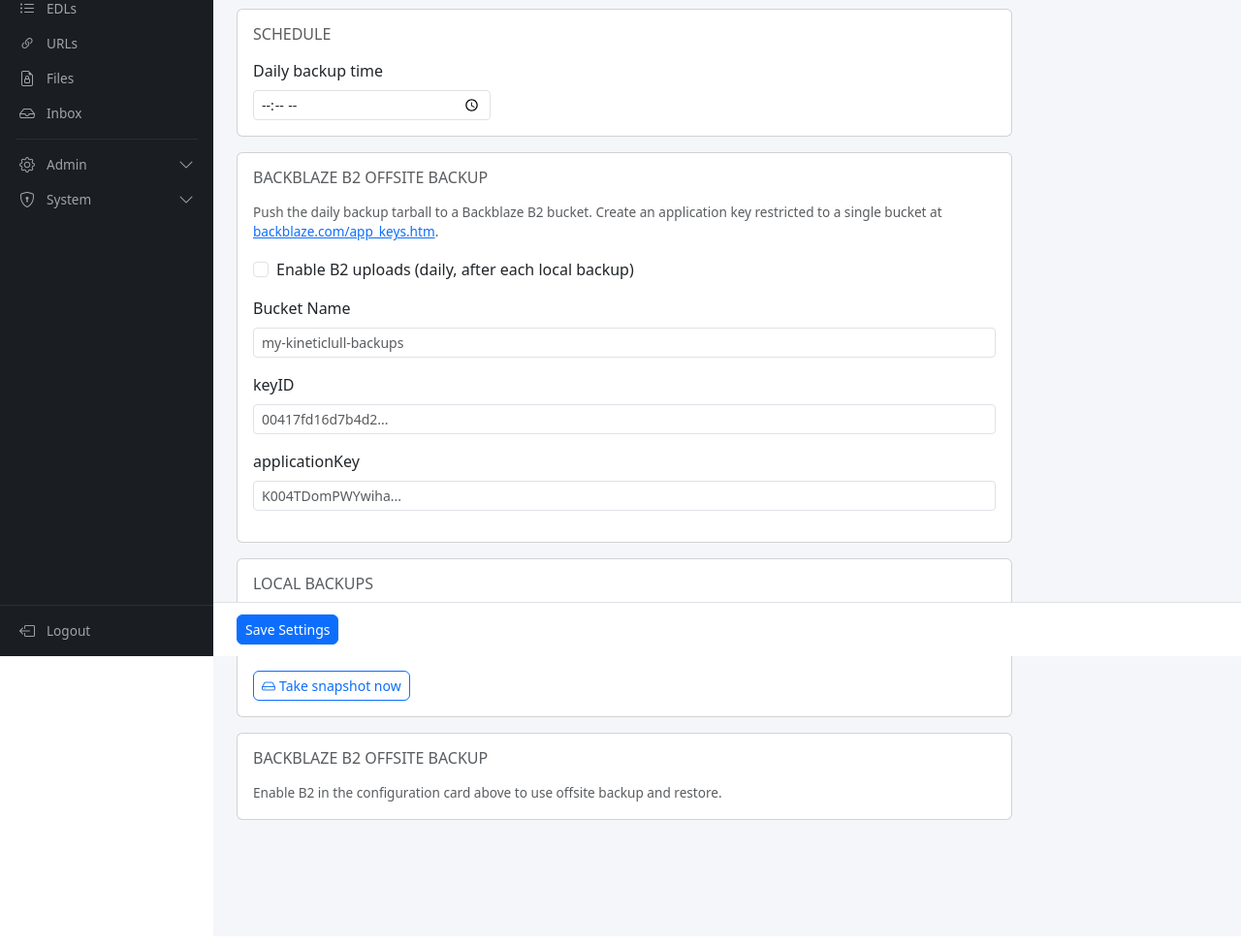
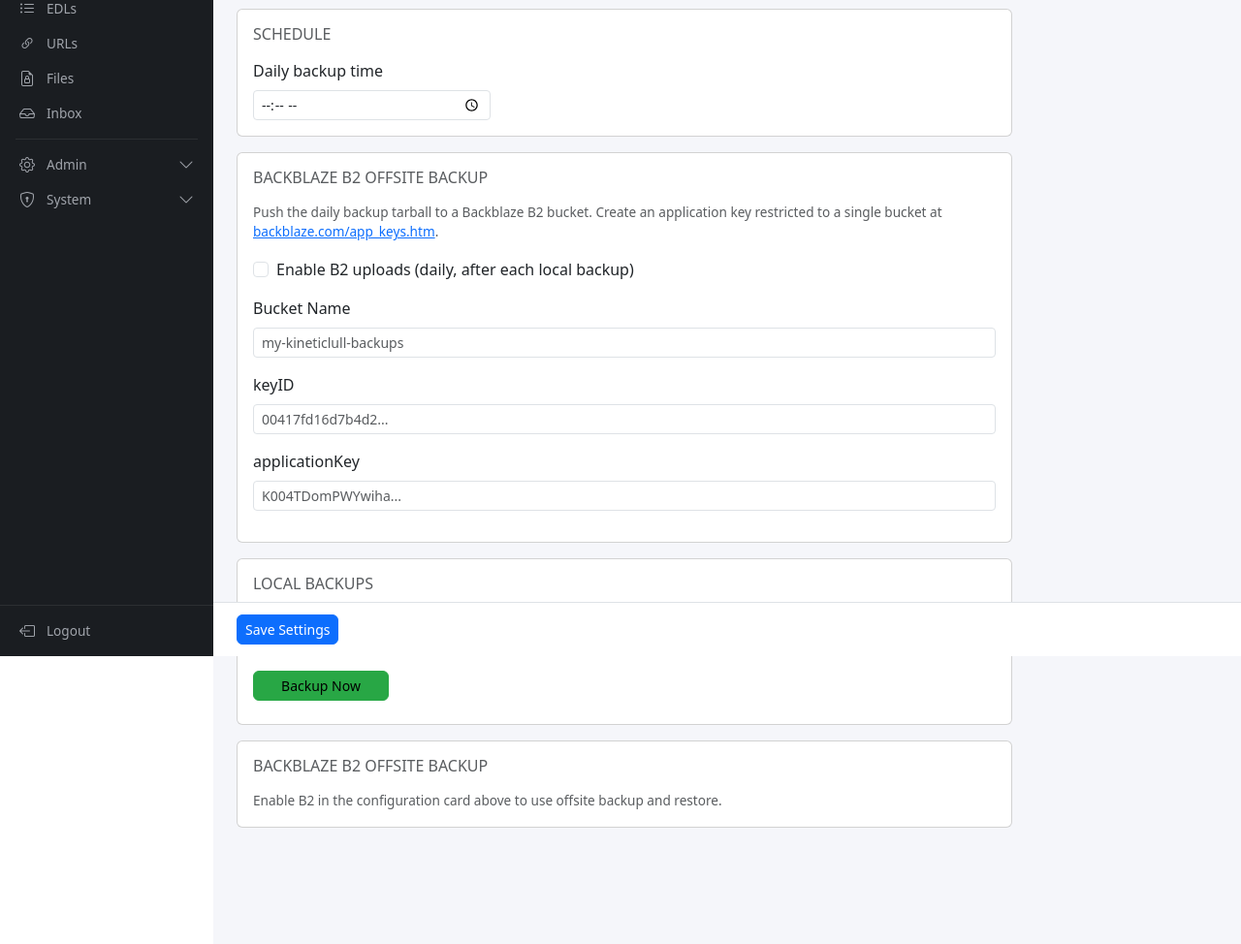
Before and after one commit to greaselovely/KineticLull, a Django app: page /settings/ in a window 1280 px wide, after a click on "Backups". Shown: the part 123-1097 px from the top of the page at 97% size. Before the commit the page ends 969 px from the top, so only its background shows below. Run offline with Django 5.2, Linux system fonts and the light colour scheme; the visitor is signed in with stand-in values (Sample User, id 1); data comes from the database, SQL or seed files in the repository; data that the repository does not hold is empty; parts of the project's set-up code (start-up, migrations or seed data) failed here and were passed over.

Commit message:
Backup & Restore

```diff
--- a/app/static/templates/app_settings.html
+++ b/app/static/templates/app_settings.html
@@ -437,19 +437,19 @@
                             {% endif %}
                         </p>
                         <p class="text-muted mb-3" style="font-size: 0.8rem;">Daily snapshots written to <code>backups/data/</code> on this box, kept for 30 days.</p>
-                        <div class="d-flex gap-2 align-items-end flex-wrap">
-                            <button type="submit" form="take-local-backup-form" class="btn btn-outline-primary btn-sm">
-                                <i class="bi bi-hdd me-1"></i>Take snapshot now
-                            </button>
+                        <div class="mb-2">
                             {% if data_backups %}
-                            <select name="archive" class="form-select form-select-sm" form="restore-form" style="min-width: 240px; max-width: 320px;">
+                            <button type="button" id="restore-local-btn" class="btn btn-warning btn-sm kl-action-btn">Restore</button>
+                            {% endif %}
+                            <button type="submit" form="take-local-backup-form" class="btn btn-sm kl-backup-btn kl-action-btn">Backup Now</button>
+                        </div>
+                        {% if data_backups %}
+                        <select name="archive" class="form-select form-select-sm w-75" form="restore-form">
                             {% for backup in data_backups %}
                             <option value="{{ backup.filename }}">{{ backup.timestamp|date:app_timestamp_format|default:backup.filename }}</option>
                             {% endfor %}
                         </select>
-                            <button type="button" id="restore-local-btn" class="btn btn-warning btn-sm">Restore from local</button>
                         {% endif %}
-                        </div>
                     </div>
                 </div>
 
@@ -469,21 +469,21 @@
                             {% endif %}
                         </p>
                         <p class="text-muted mb-3" style="font-size: 0.8rem;">Mirror of the latest local snapshot. Retention is governed by your B2 bucket lifecycle rules.</p>
-                        <div class="d-flex gap-2 align-items-end flex-wrap">
-                            <button type="submit" form="b2-upload-form" class="btn btn-outline-primary btn-sm">
-                                <i class="bi bi-cloud-upload me-1"></i>Upload latest to B2 now
-                            </button>
+                        <div class="mb-2">
                             {% if b2_versions %}
-                            <select name="file_id" class="form-select form-select-sm" form="restore-from-b2-form" style="min-width: 280px; max-width: 380px;">
+                            <button type="button" id="restore-b2-btn" class="btn btn-warning btn-sm kl-action-btn">Restore</button>
+                            {% endif %}
+                            <button type="submit" form="b2-upload-form" class="btn btn-sm kl-backup-btn kl-action-btn">Backup Now</button>
+                        </div>
+                        {% if b2_versions %}
+                        <select name="file_id" class="form-select form-select-sm w-75" form="restore-from-b2-form">
                             {% for v in b2_versions %}
                             <option value="{{ v.file_id }}">{{ v.file_name }}{% if v.uploaded_at %} &middot; {{ v.uploaded_at|date:app_timestamp_format }}{% endif %}</option>
                             {% endfor %}
                         </select>
-                            <button type="button" id="restore-b2-btn" class="btn btn-warning btn-sm">Restore from B2</button>
                         {% elif b2_versions_error %}
-                            <span class="text-danger" style="font-size: 0.8rem;">List failed: {{ b2_versions_error }}</span>
+                        <p class="text-danger mb-0" style="font-size: 0.8rem;">List failed: {{ b2_versions_error }}</p>
                         {% endif %}
-                        </div>
                         {% else %}
                         <p class="text-muted mb-0" style="font-size: 0.85rem;">Enable B2 in the configuration card above to use offsite backup and restore.</p>
                         {% endif %}
@@ -535,6 +535,22 @@ html.sidebar-is-collapsed .settings-save-bar,
 .main-content.expanded .settings-save-bar {
     left: var(--sidebar-collapsed);
 }
+
+/* Backups tab — uniform action buttons */
+.kl-action-btn {
+    width: 140px;
+    margin-right: 6px;
+}
+.kl-backup-btn {
+    background: #28a745;
+    color: #000;
+    border-color: #28a745;
+}
+.kl-backup-btn:hover, .kl-backup-btn:focus {
+    background: #218838;
+    color: #000;
+    border-color: #1e7e34;
+}
 </style>
 {% endtimezone %}
 {% endblock %}
```
Lines whose indentation alone changed are shown as unchanged.
